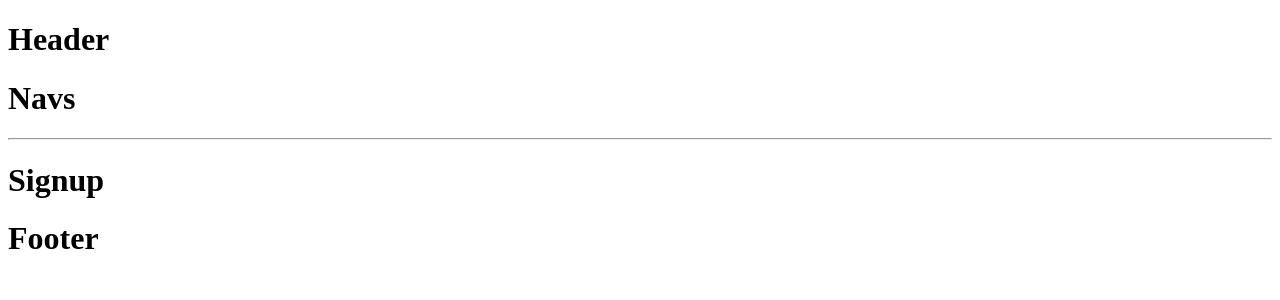
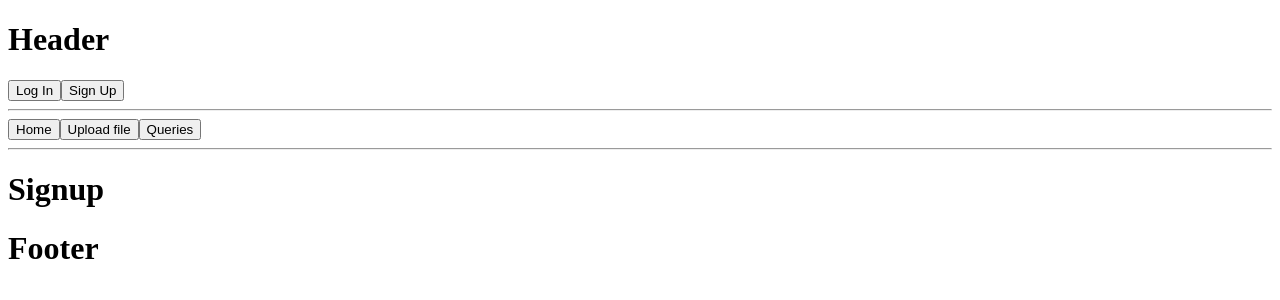
Before and after one commit to tomorrowdevs-projects/team2-real-world-app, a React (Create React App) app in the folder client/: page /signup in a window 1280 px wide. Shown: the top 300 px of the page. Built offline with nearby package versions, Linux system fonts and the light colour scheme.

Commit message:
[ADD] All the pages of the SPA close #79
The pages (with placeholder content) are accessible both via the
address bar and via temporary buttons.

```diff
--- a/client/src/components/Header/index.js
+++ b/client/src/components/Header/index.js
@@ -1,5 +1,23 @@
+import { useNavigate } from 'react-router-dom';
+import { Button } from 'react-bootstrap';
+
 const Header = () => {
-  return <h1>Header</h1>;
+  const navigate = useNavigate();
+  const pageLinks = [
+    { label: 'Log In', path: 'login' },
+    { label: 'Sign Up', path: 'signup' },
+  ];
+
+  return (
+    <>
+      <h1>Header</h1>
+      {pageLinks.map((link, index) => (
+        <Button key={index} onClick={() => navigate(`/${link.path}`)}>
+          {link.label}
+        </Button>
+      ))}
+    </>
+  );
 };
 
 export default Header;
--- a/client/src/components/NavApp/index.js
+++ b/client/src/components/NavApp/index.js
@@ -1,5 +1,23 @@
+import { useNavigate } from 'react-router-dom';
+import { Button } from 'react-bootstrap';
+
 const NavApp = () => {
-  return <h1>Navs</h1>;
+  const navigate = useNavigate();
+  const pageLinks = [
+    { label: 'Home', path: '' },
+    { label: 'Upload file', path: 'upload' },
+    { label: 'Queries', path: 'queries' },
+  ];
+  return (
+    <>
+      <hr />
+      {pageLinks.map((link, index) => (
+        <Button key={index} onClick={() => navigate(`/${link.path}`)}>
+          {link.label}
+        </Button>
+      ))}
+    </>
+  );
 };
 
 export default NavApp;
```
